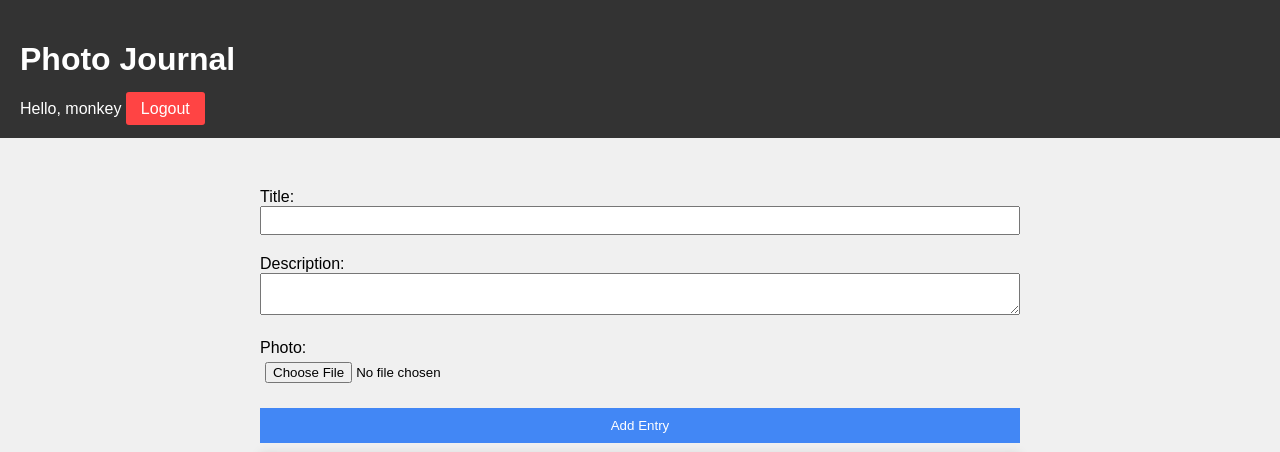
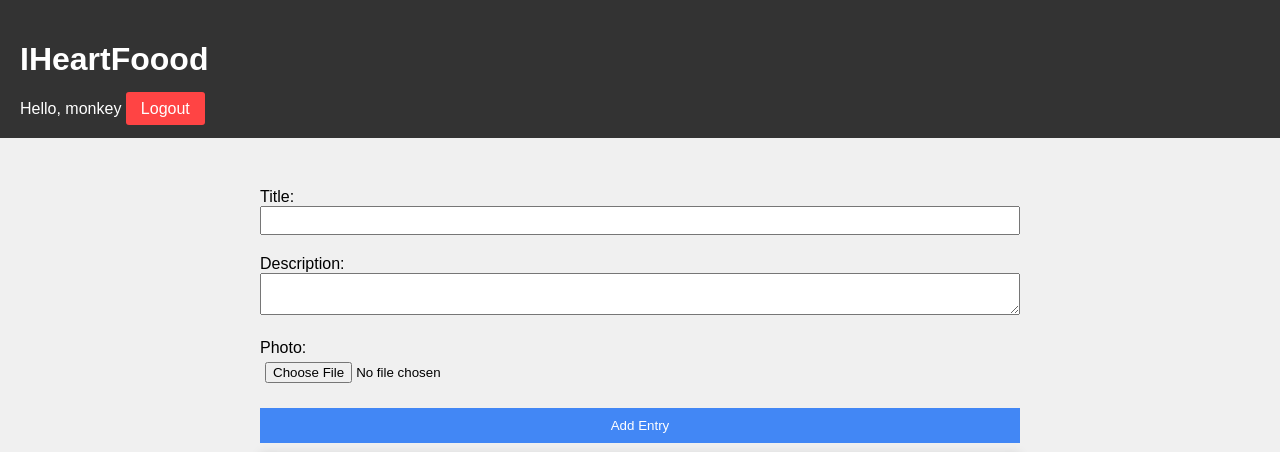
Before and after one commit to caitlinhumbucker/SoftwareTask3VSC, a Flask app: page / in a window 1280 px wide. Shown: the top 452 px of the page. Run offline with Flask 3, Linux system fonts and the light colour scheme; a user stored in the database is signed in; data comes from the database, SQL or seed files in the repository.

Commit message:
Changed headings and icons to account for new project

```diff
--- a/templates/base.html
+++ b/templates/base.html
@@ -3,7 +3,7 @@
 <head>
     <meta charset="UTF-8" >
     <meta name="viewport" content="width=device-width, initial-scale=1.0">
-    <title>Photo Journal</title>
+    <title>IHeartFoood</title>
     <link rel="stylesheet" href="{{url_for('static', filename='css/style.css') }}">
     <link rel="icon" type="image/x-icon" href="{{ url_for('static',
 filename='icons/favicon.png') }}">
@@ -27,7 +27,7 @@ filename='icons/favicon.png') }}">
 </head>
 <body>
     <div class="header">
-        <h1>Photo Journal</h1>
+        <h1>IHeartFoood</h1>
         {% if session.user_id %}
         <div>
             Hello, {{session.username}}
```
Also changed, not shown: static/icons/favicon.png (added), static/icons/icon-192x192.png, static/icons/icon-512x512.png, static/manifest.json, 2 other files.
